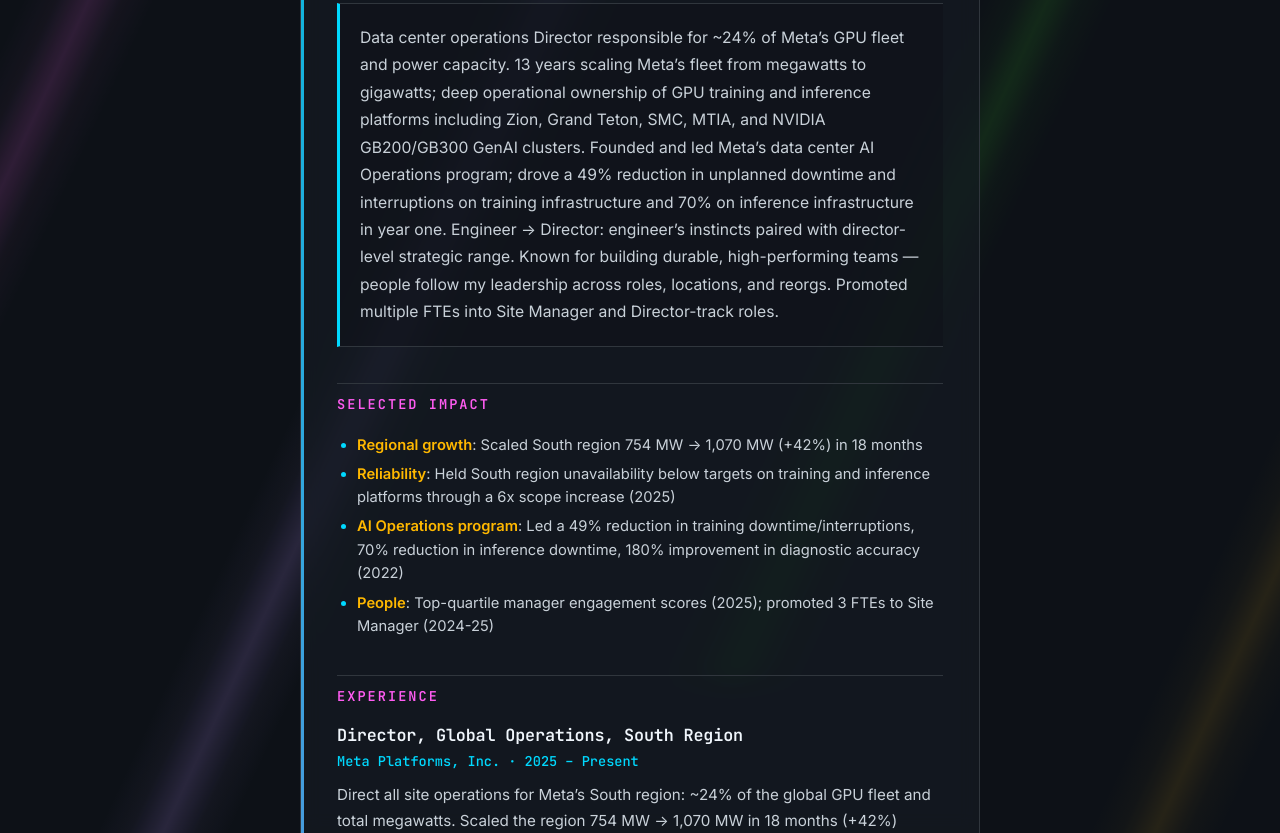
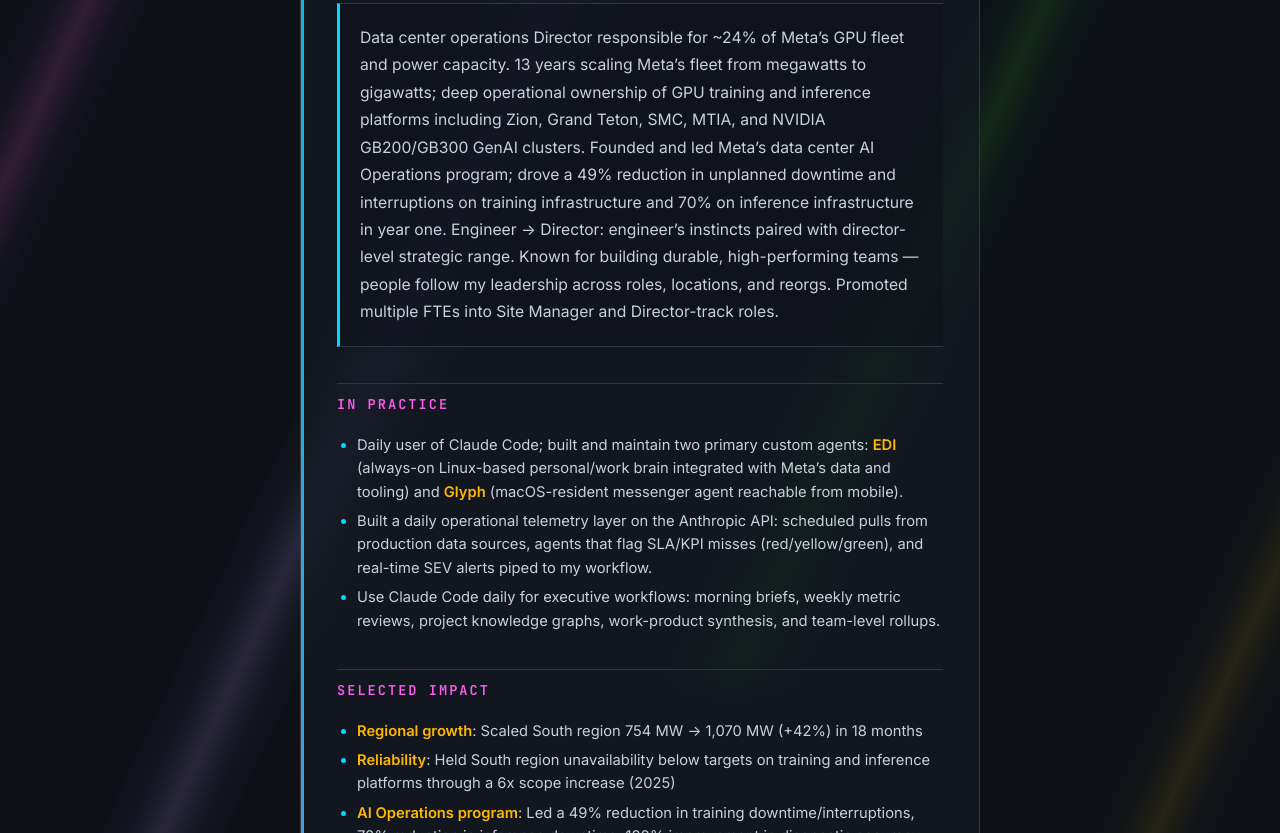
Before and after one commit to mcornelia/mcornelia, a plain HTML site: page cv.html in a window 1280 px wide. Shown: the part 404-1237 px from the top of the page. Drawn offline with Linux system fonts and the light colour scheme.

Commit message:
Homepage tweaks + In Practice section on CV

```diff
--- a/cv.html
+++ b/cv.html
@@ -31,6 +31,14 @@
     <p class="mc-cv-contact">Athens, GA&ensp;&middot;&ensp;<a href="https://linkedin.com/in/mcornelia">LinkedIn</a>&ensp;&middot;&ensp;<a href="/contact.html">Contact</a></p>
 
     <p class="mc-cv-summary">Data center operations Director responsible for ~24% of Meta&rsquo;s GPU fleet and power capacity. 13 years scaling Meta&rsquo;s fleet from megawatts to gigawatts; deep operational ownership of GPU training and inference platforms including Zion, Grand Teton, SMC, MTIA, and NVIDIA GB200/GB300 GenAI clusters. Founded and led Meta&rsquo;s data center AI Operations program; drove a 49% reduction in unplanned downtime and interruptions on training infrastructure and 70% on inference infrastructure in year one. Engineer &rarr; Director: engineer&rsquo;s instincts paired with director-level strategic range. Known for building durable, high-performing teams &mdash; people follow my leadership across roles, locations, and reorgs. Promoted multiple FTEs into Site Manager and Director-track roles.</p>
+
+    <h2 class="mc-section-title">In Practice</h2>
+
+    <ul>
+      <li>Daily user of Claude Code; built and maintain two primary custom agents: <strong>EDI</strong> (always-on Linux-based personal/work brain integrated with Meta&rsquo;s data and tooling) and <strong>Glyph</strong> (macOS-resident messenger agent reachable from mobile).</li>
+      <li>Built a daily operational telemetry layer on the Anthropic API: scheduled pulls from production data sources, agents that flag SLA/KPI misses (red/yellow/green), and real-time SEV alerts piped to my workflow.</li>
+      <li>Use Claude Code daily for executive workflows: morning briefs, weekly metric reviews, project knowledge graphs, work-product synthesis, and team-level rollups.</li>
+    </ul>
 
     <h2 class="mc-section-title">Selected Impact</h2>
 
```
Also changed, not shown: content/home.md (+1 -1 lines), index.html (+1 -1 lines).
